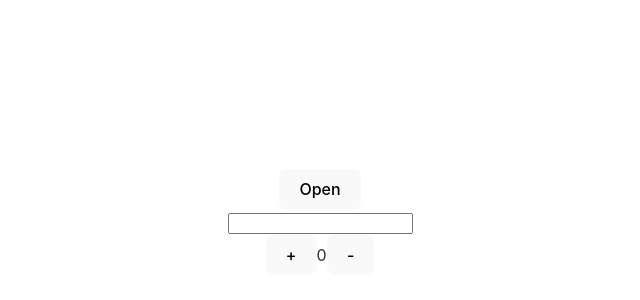
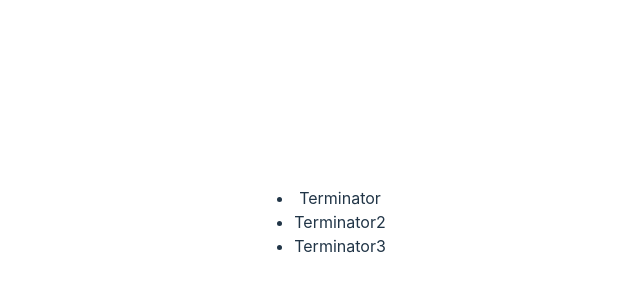
Before and after one commit to mrkarstrom/react-4-everyone, a React (Vite) app: page / in a window 1280 px wide. Shown: the part 178-478 px from the top of the page, without its empty margins (320-960 px from the left). Built offline with nearby package versions, Linux system fonts and the light colour scheme.

Commit message:
New component

```diff
--- a/src/App.tsx
+++ b/src/App.tsx
@@ -1,15 +1,11 @@
 import './App.css';
-import Accordion from './Components/Accordion';
-import Counter from './Components/Counter';
-import Input from './Components/Input';
+import MoviesList from './Components/MoviesList';
 
 function App() {
   return (
-    <>
-      <Accordion />
-      <Input />
-      <Counter />
-    </>
+    <div className='card'>
+    <MoviesList/>
+    </div>
   );
 }
 
--- a/src/Components/Input.tsx
+++ b/src/Components/Input.tsx
@@ -5,11 +5,14 @@
 
   return (
     <div>
+      {inputVal && <h3>{inputVal}</h3>}
       <input
         value={inputVal}
         onChange={(e) => {
           if (!e.target.value.includes('t')) {
             setInputVal(e.target.value);
+          } else {
+            setInputVal((c) => c + 'T');
           }
         }}
       />
--- /dev/null
+++ b/src/Components/MoviesList.tsx
@@ -0,0 +1,28 @@
+const movies = [
+  {
+    id: 1,
+    name: 'Terminator',
+  },
+  {
+    id: 2,
+    name: 'Terminator2',
+  },
+  {
+    id: 3,
+    name: 'Terminator3',
+  },
+];
+
+const MoviesList = () => {
+  return (
+    <div>
+      <ul>
+        {movies.map((movie) => {
+          return <li key={movie.id}>{movie.name}</li>;
+        })}
+      </ul>
+    </div>
+  );
+};
+
+export default MoviesList;
```
